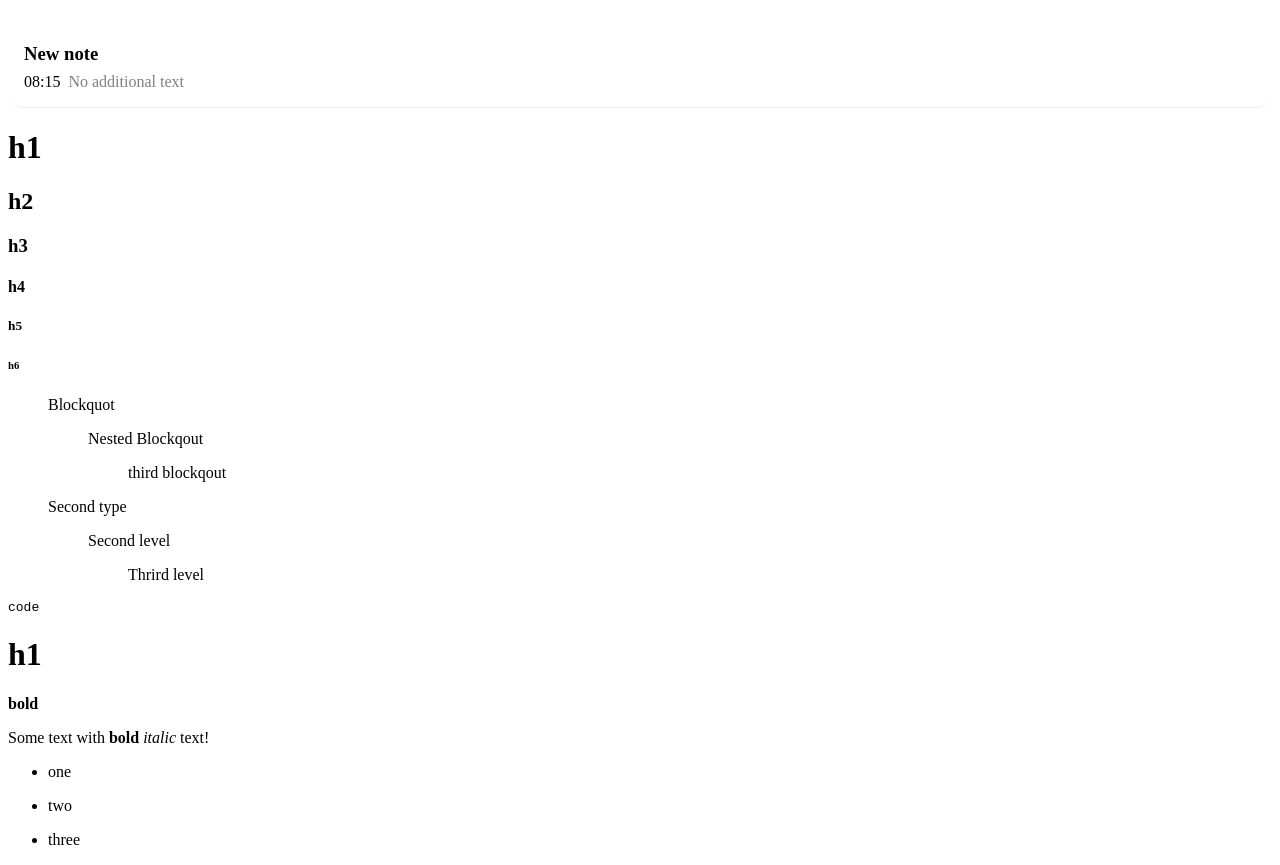
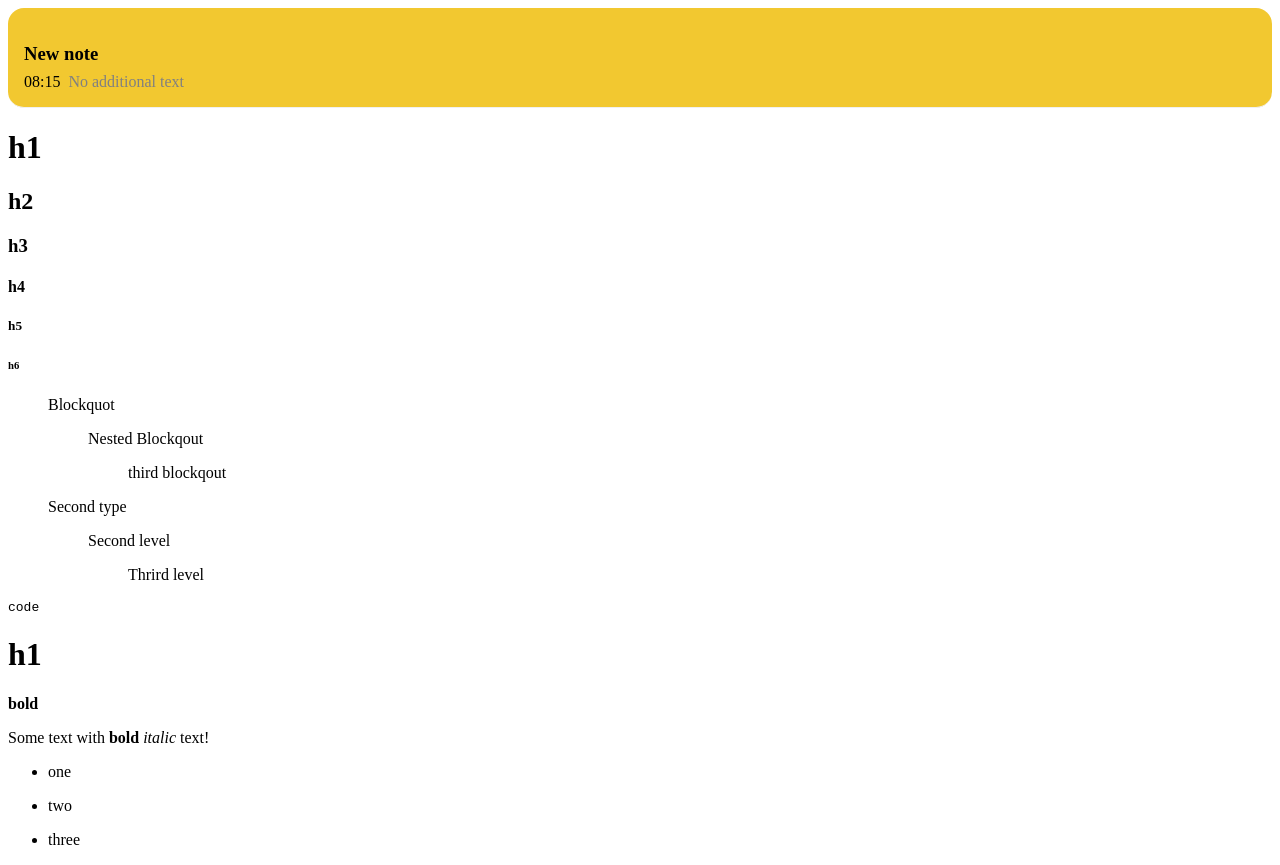
Before and after one commit to yaovidiy/nuxt-note-app, a Nuxt app: page / in a window 1280 px wide. Built offline with nearby package versions, Linux system fonts and the light colour scheme.

Commit message:
fix: fixed active state for NoteCard
Added hover effect for NoteCard

```diff
--- a/app.vue
+++ b/app.vue
@@ -1,5 +1,5 @@
 <template>
-  <NoteCard :title="''" :content="''" :createdAt="new Date().getTime()" />
+  <NoteCard :isActive="true" :title="''" :content="''" :createdAt="new Date().getTime()" />
   <Preview :markdown="testMarkdown" />
 </template>
 
--- a/components/NoteCard.vue
+++ b/components/NoteCard.vue
@@ -9,7 +9,8 @@
 const props = defineProps({
   title: String,
   createdAt: Number,
-  content: String
+  content: String,
+  isActive: Boolean
 })
 
 const { createdAt } = props
@@ -32,6 +33,7 @@ function showCorrectDate() {
   padding: 1rem;
   border-radius: 16px;
   border-bottom: 1px solid #F0F0F0;
+  transition: all .3s;
 
   .title {
     margin-bottom: 0.5rem;
@@ -44,5 +46,14 @@ function showCorrectDate() {
   .content {
     color: gray;
   }
+
+  &:hover {
+    background-color: rgba(242, 200, 48, 0.4);
+    cursor: pointer;
+  }
+
+  &.active {
+    background-color: rgba(242, 200, 48, 1);
+  }
 }
 </style>
```
